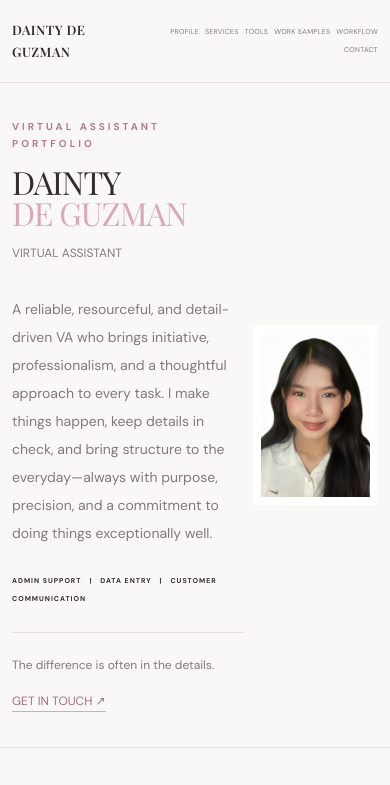
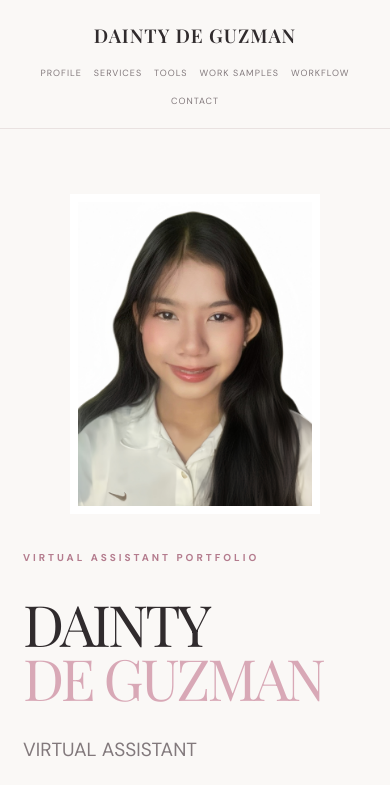
Before and after one commit to daintydeguzman/workportfolio, a plain HTML site: page index.html in a window 390 px wide. Shown: the top 785 px of the page. Drawn offline with nearby package versions, Linux system fonts and the light colour scheme.

Commit message:
Update index.html

```diff
--- a/index.html
+++ b/index.html
@@ -496,203 +496,95 @@ nav {
     color: #a76d80;
 }
 
+/* RESPONSIVE DESIGN */
 
-/* RESPONSIVE DESIGN — CONSISTENT LAYOUT */
-
-html {
-    overflow-x: hidden;
+@media(max-width: 900px) {
+    .hero {
+        grid-template-columns: 1fr .7fr;
+        gap: 25px;
     }
 
-body {
-    min-width: 320px;
-    overflow-x: hidden;
+    .hero h1 {
+        font-size: 70px;
     }
 
-.container {
-    width: 100%;
-    max-width: 1120px;
-    margin-left: auto;
-    margin-right: auto;
+    .hero-photo img {
+        height: 360px;
+    }
 }
 
-/* Navigation */
+@media(max-width: 700px) {
+    .container, .nav-inner {
+        padding-left: 23px;
+        padding-right: 23px;
+    }
+
     .nav-inner {
-    flex-direction: row;
+        flex-direction: column;
         gap: 15px;
     }
 
     .nav-links {
-    display: flex;
+        gap: 12px;
         flex-wrap: wrap;
-    justify-content: flex-end;
-    gap: clamp(8px, 1.5vw, 23px);
+        justify-content: center;
     }
 
     .nav-links a {
-    white-space: nowrap;
-    font-size: clamp(8px, 0.8vw, 10px);
+        font-size: 9px;
     }
 
-/* Hero */
     .hero {
-    grid-template-columns: minmax(0, 1.3fr) minmax(0, .7fr);
-    gap: clamp(12px, 3vw, 35px);
-    min-height: auto;
-    padding-top: clamp(35px, 7vw, 90px);
-    padding-bottom: clamp(35px, 7vw, 85px);
+        min-height: 580px;
+        grid-template-columns: 1fr;
+        padding-top: 65px;
+        gap: 35px;
+    }
+
+    .hero-photo {
+        grid-row: 1;
+    }
+
+    .hero-photo img {
+        max-width: 250px;
+        height: 320px;
     }
 
     .hero h1 {
-    font-size: clamp(32px, 8vw, 112px);
-    letter-spacing: clamp(-3px, -.25vw, -1px);
-    overflow-wrap: anywhere;
+        font-size: 70px;
     }
 
-.hero-photo img {
-    width: 100%;
-    max-width: 330px;
-    height: clamp(180px, 38vw, 420px);
-    object-fit: cover;
-}
-
-.hero-subtitle {
-    font-size: clamp(12px, 1.5vw, 19px);
-}
-
-.hero-content {
-    min-width: 0;
-}
-
-.specialties {
-    font-size: clamp(7px, .8vw, 10px);
-    letter-spacing: 1px;
-}
-
-/* Keep the same grid structure */
-.principles {
-    grid-template-columns: repeat(4, minmax(0, 1fr));
-    gap: clamp(6px, 1.5vw, 18px);
-}
-
-.experience-grid {
-    grid-template-columns: repeat(2, minmax(0, 1fr));
-    gap: clamp(15px, 4vw, 50px);
-}
-
+    .principles,
+    .experience-grid,
     .services-grid,
     .tools-grid,
     .samples-grid {
-    grid-template-columns: repeat(2, minmax(0, 1fr));
-    gap: clamp(8px, 1.5vw, 18px);
+        grid-template-columns: 1fr;
     }
 
     .workflow-grid {
-    grid-template-columns: repeat(4, minmax(0, 1fr));
-    gap: clamp(8px, 2vw, 25px);
-}
-
-/* Scale cards and sections */
-.principle,
-.service,
-.tool,
-.sample-card {
-    min-width: 0;
-    padding: clamp(10px, 2.5vw, 30px);
+        grid-template-columns: repeat(2, 1fr);
     }
 
     .section {
-    padding: clamp(40px, 8vw, 100px) 0;
-}
-
-.section-title {
-    font-size: clamp(25px, 4.5vw, 52px);
-}
-
-.intro,
-.service p,
-.tool p,
-.sample-card p,
-.experience li,
-.step p {
-    overflow-wrap: anywhere;
-}
-
-/* Contact and footer */
-.contact {
-    padding: clamp(45px, 9vw, 110px) 0;
-}
-
-.contact-info {
-    gap: clamp(12px, 3vw, 35px);
-}
-
-.footer-inner {
-    flex-direction: row;
-    justify-content: space-between;
-    gap: 12px;
-}
-
-/* Smaller phones */
-@media (max-width: 480px) {
-    .container,
-    .nav-inner {
-        padding-left: 12px;
-        padding-right: 12px;
-    }
-
-    .brand {
-        font-size: 13px;
-        letter-spacing: .5px;
-    }
-
-    .nav-inner {
-        gap: 8px;
-    }
-
-    .nav-links {
-        gap: 6px;
-    }
-
-    .nav-links a {
-        font-size: 7px;
-        letter-spacing: .3px;
-    }
-
-    .hero {
-        gap: 8px;
-    }
-
-    .hero h1 {
-        margin: 15px 0;
+        padding: 75px 0;
     }
 
     .hero-bottom {
+        align-items: flex-start;
         flex-direction: column;
-        align-items: flex-start;
-        margin-top: 25px;
+    }
 }
 
-    .principle h3 {
-        font-size: 9px;
-    }
-
-    .principle p,
-    .sample-card p,
-    .service p,
-    .tool p {
-        font-size: 10px;
-    }
-
-    .service h3,
-    .sample-card h3 {
-        font-size: 16px;
+@media(max-width: 400px) {
+    .hero h1 {
+        font-size: 57px;
     }
 
     .workflow-grid {
-        grid-template-columns: repeat(2, minmax(0, 1fr));
+        grid-template-columns: 1fr;
     }
 }
-
 </style>
 </head>
 
```
Lines whose indentation alone changed are shown as unchanged.
